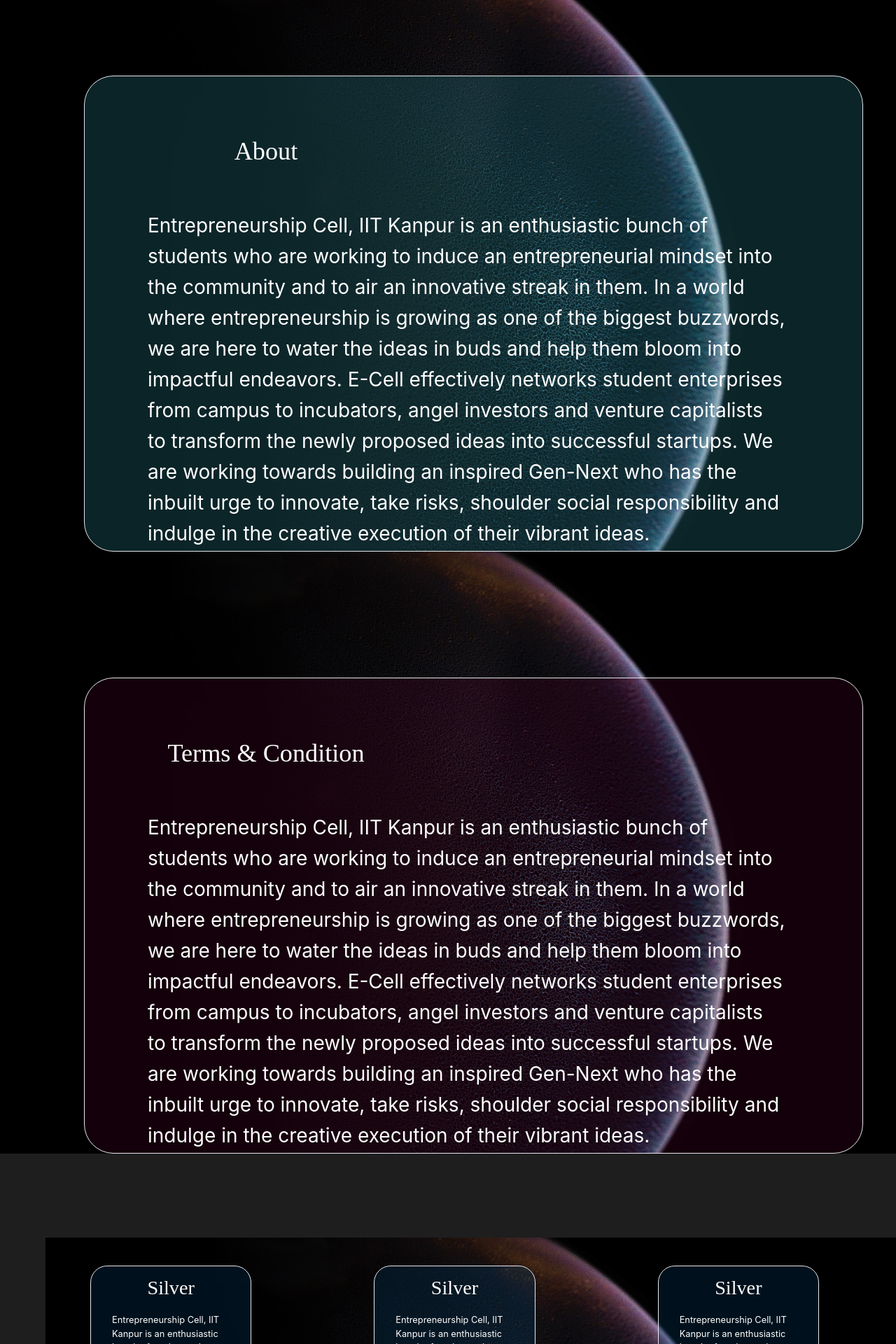
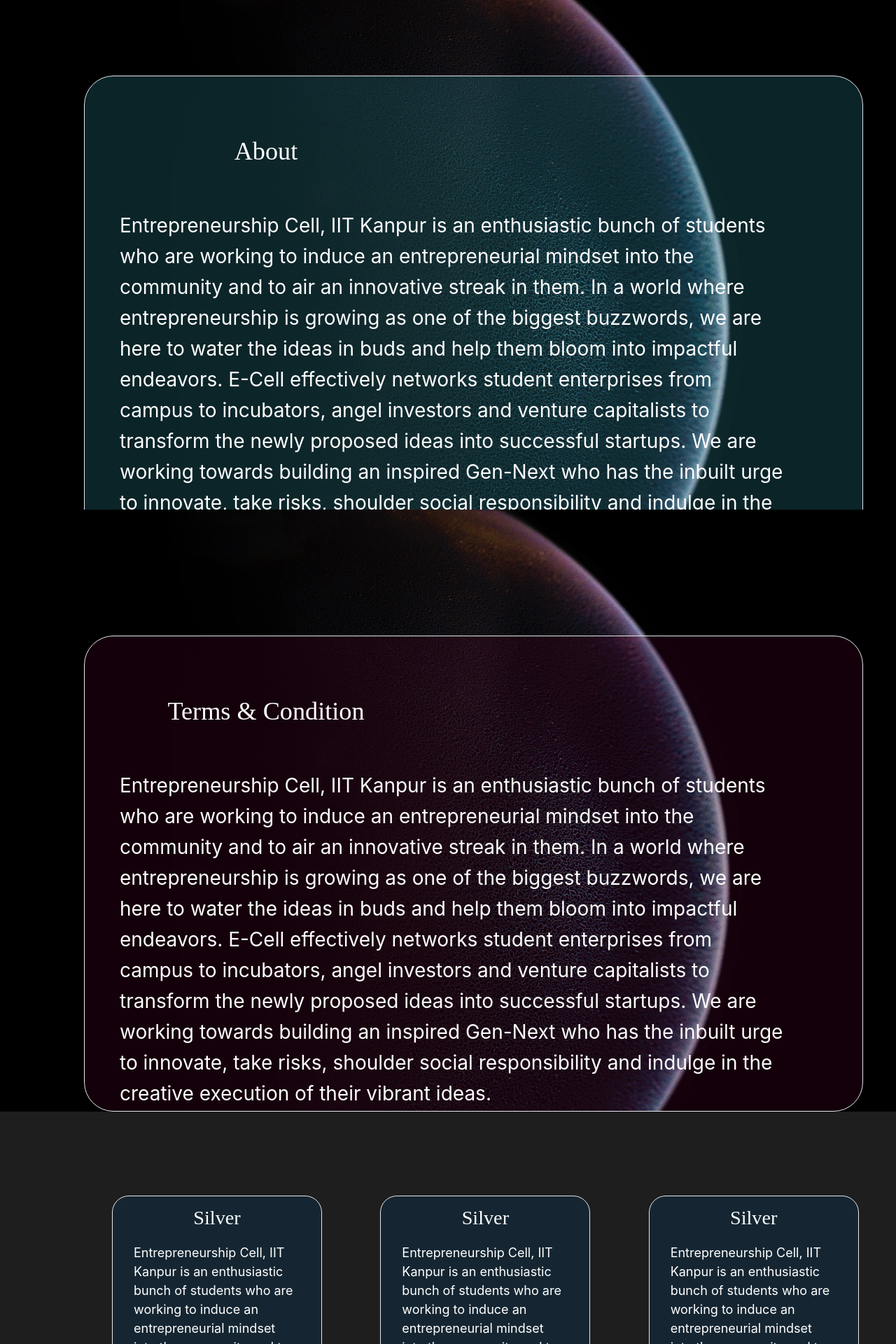
Before and after one commit to depanshu357/Techkriti-ExpoStart, a React (Create React App) app: page / in a window 1280 px wide. Shown: the part 880-2800 px from the top of the page at 70% size. Built offline with nearby package versions, Linux system fonts and the light colour scheme; a web font is replaced by a local one.

Commit message:
responsive done

```diff
--- a/package.json
+++ b/package.json
@@ -9,8 +9,10 @@
     "framer-motion": "^9.0.1",
     "react": "^18.2.0",
     "react-dom": "^18.2.0",
+    "react-full-page-scroller": "^0.1.6",
     "react-scripts": "5.0.1",
     "react-scroll": "^1.8.9",
+    "react-use-smooth-scroll": "^1.0.0",
     "web-vitals": "^2.1.4"
   },
   "scripts": {
--- a/src/App.js
+++ b/src/App.js
@@ -11,10 +11,9 @@
 function App() {
   return (
     <>
-      <div className="flex flex-col overflow-hidden items-center justify-center min-h-screen py-2 ">
-      <Sidebar />
-
+      <div className="flex flex-col items-center justify-center min-h-screen py-2">
         <Header />
+        <Sidebar />
         <Home />
         <About />
         <Term />
--- a/src/Pages/About.js
+++ b/src/Pages/About.js
@@ -5,7 +5,7 @@
 
     return (
         <>
-            <div className=" about w-full h-auto">
+            <div className=" about w-full h-screen">
 
             <div className="  border border-1 bg-transparent aboutbox"
 
--- a/src/Pages/All.css
+++ b/src/Pages/All.css
@@ -52,6 +52,8 @@
     margin-left:15px ;
     margin-right: 15px;
     background-color: rgba(38, 121, 133, 0.3);
+
+
 
 
   }
@@ -131,11 +133,13 @@
 
   .aboutbox{
     width: 1113px;
-    height: 680px;
+    height: 780px;
     border-radius: 42px;
     margin-top: 180px;
     margin-left:120px ;
     background-color: rgba(38, 121, 133, 0.3);
+
+
 
   }
   .termbox{
@@ -152,7 +156,7 @@
   .aboutboxcontent{
     margin-top:21px;
     padding:10px;
-    margin-left:80px;
+    margin-left:40px;
     font-size:28px;
     margin-right:99px;
   }
@@ -176,9 +180,7 @@
   .footer{
     margin-top: 120px;
  }
- .footer a{
-    font-size: 35px;
- }
+
   }
 
 
--- a/src/Pages/Footer.js
+++ b/src/Pages/Footer.js
@@ -11,7 +11,7 @@
             <div class="max-w-screen-xl px-4 py-12 mx-auto space-y-8 overflow-hidden sm:px-6 lg:px-8">
                 <nav class="flex flex-wrap justify-center -mx-5 -my-2" style={{"marginTop":"100px"}} >
                     <div class="px-12 py-2">
-                        <a href="#"  class="text-base leading-6 text-white hover:text-gray-900">
+                        <a href="#" style={{ "fontSize": "35px" }} class="text-base leading-6 text-white hover:text-gray-900">
                             Home
                         </a>
                     </div>
--- a/src/Pages/Why.js
+++ b/src/Pages/Why.js
@@ -1,35 +1,27 @@
-import './Why.css'
-import {motion} from 'framer-motion'
-
 
 
 const data = [1,2,3,4,5,6]
 const Why = () => {
     return (
-        <div className="why w-full h-screen">
+        <div className="w-full grid h-auto">
 
-            <div style={{"marginTop":"40px","marginLeft":"5vw", "height":"100%"}} class="grid grid-cols-3 gap-0">
+            <div  class="grid sm:grid-cols-2 md:grid-cols-3  why">
 
                 {data.map((item)=>{
                     return(
-                        <motion.div className="border" style={{ "width": "18vw", "height": "40vh","backgroundColor":"rgba(0, 57, 98, 0.3)","borderRadius":"24px" }}
-                        initial={{y:300, opacity: 0}}
-                        whileInView={{y:0, opacity: 1}}
-                        viewport={{once:false, amount:0.2}}
-                        transition={{duration: 0.6}}
-                        >
+                        <div className="border whybox "  >
                         <div className=" grid " style={{"marginTop":"10px"}}>
                             <span style={{ "fontFamily": "Nasalization", "fontSize": "28.22px" }} className="text-white mx-auto" >Silver</span>
 
 
                         </div>
-                        <div className="w-auto text-white flex" style={{"marginTop":"15px","marginLeft":"30px","marginRight":"30px"}}>
-                    <p style={{"fontSize":"1.0vw"}}>
+                        <div className="w-auto text-white flex whyboxcontent" >
+                    <p style={{"fontSize":"18px"}}>
                     Entrepreneurship Cell, IIT Kanpur is an enthusiastic bunch of students who are working to induce an entrepreneurial mindset into the community and to air an innovative streak in them. In a world where
                     </p>
 
-                   </div>
-                   </motion.div>
+                </div>
+                </div>
 
                     )
                 })}
```
Also changed, not shown: 1 other file (tests, documents, lock files or other folders).
